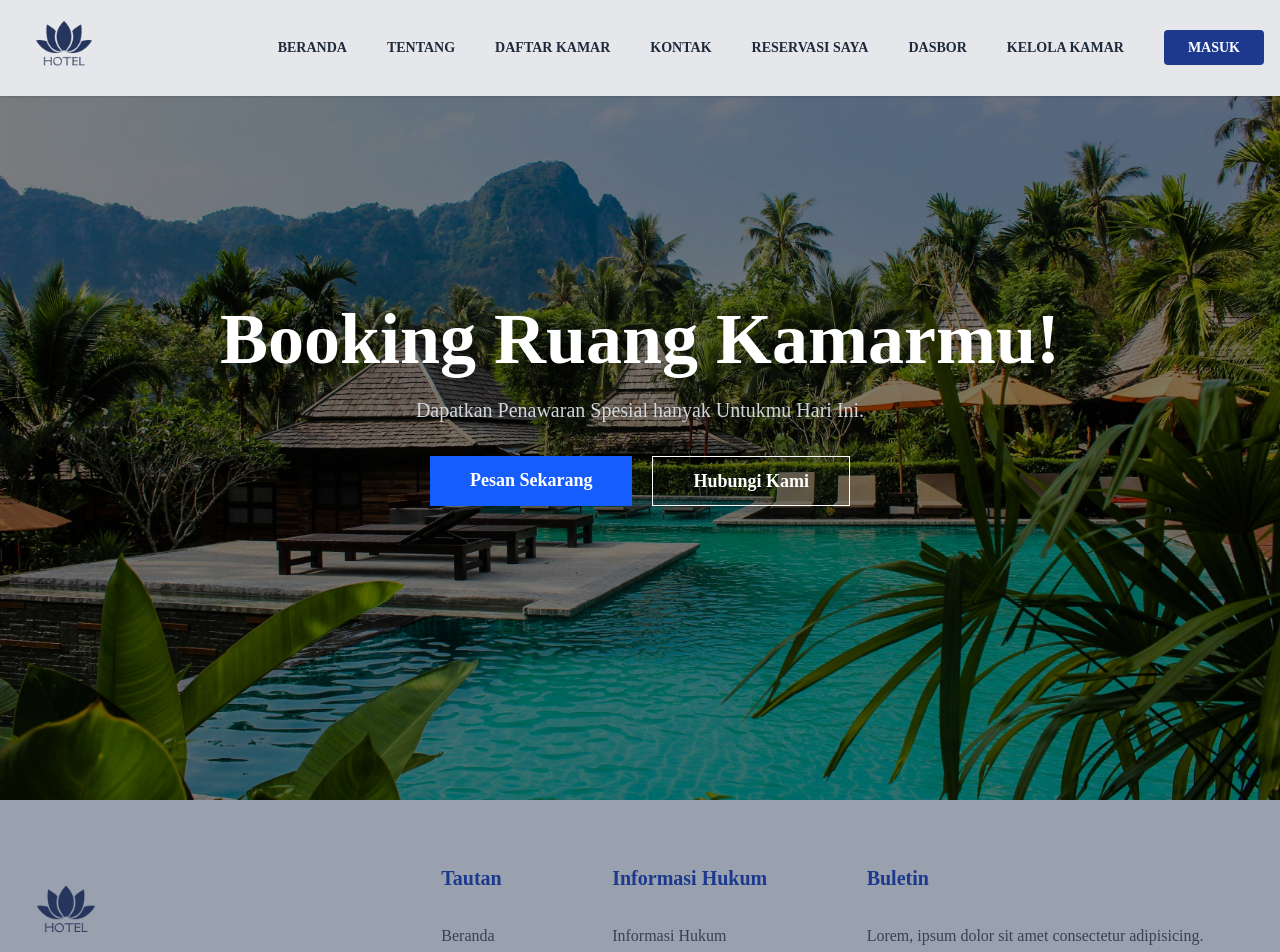
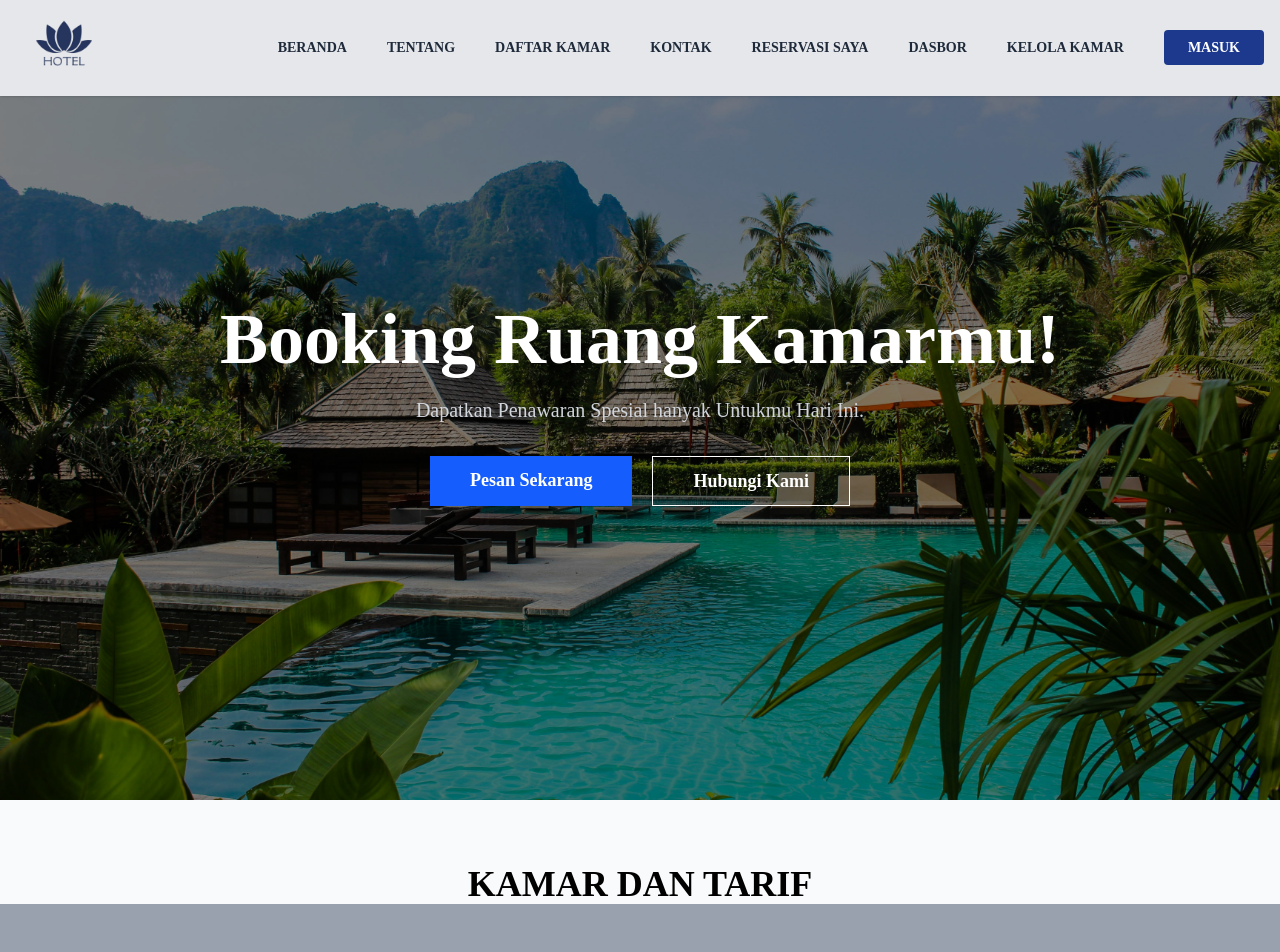
Before and after one commit to mhmddefrizal/BookHotelly-NextJS, a Next.js app in the folder web/: page / in a window 1280 px wide. Shown: the top 952 px of the page. Built offline with nearby package versions, Linux system fonts and the light colour scheme.

Commit message:
Update bagian page.tsx

```diff
--- a/web/app/page.tsx
+++ b/web/app/page.tsx
@@ -1,9 +1,15 @@
 import Hero from "@/components/hero";
+import Main from "@/components/main";
 
 export default function Home() {
   return (
     <div>
       <Hero />
+      <div className="mt-16">
+        <div className="text-center">
+          <h1 className="text-4xl font-bold uppercase">Kamar dan Tarif</h1>
+        </div>
+      </div>
     </div>
   );
 }
```
